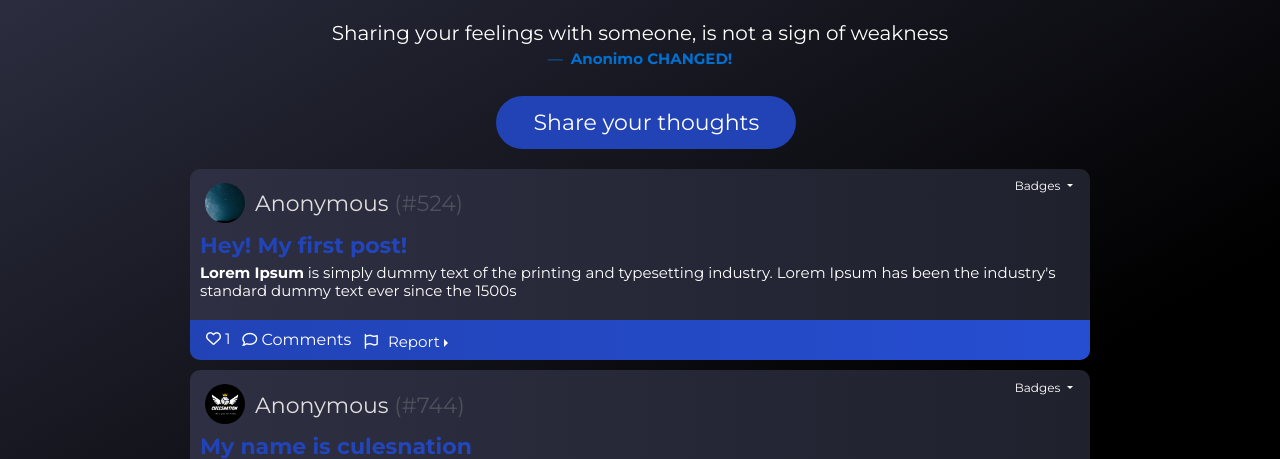
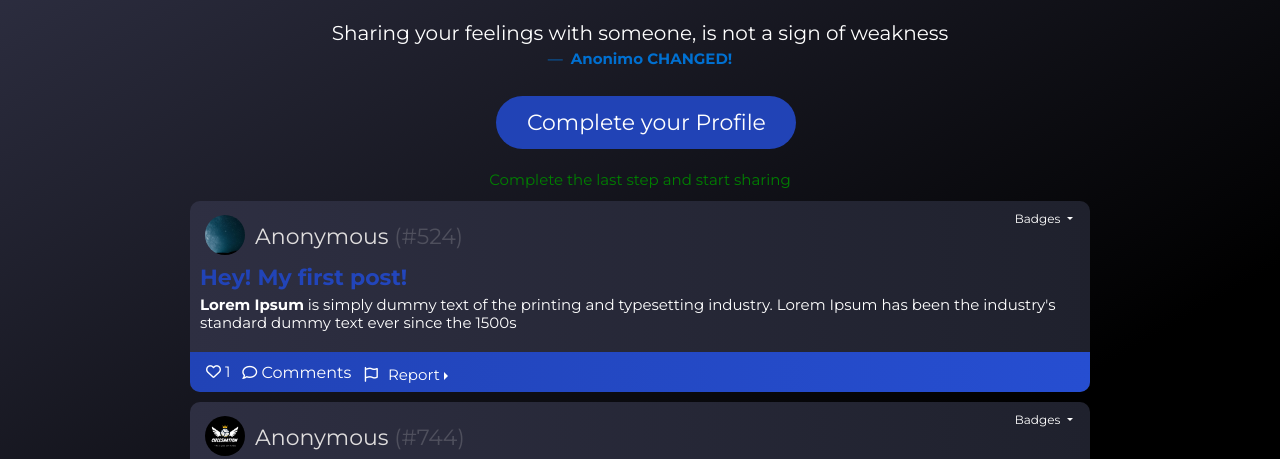
Before and after one commit to CodeFuseX/Anonimo-ML, a Django app: page /anonym in a window 1280 px wide. Shown: the part 57-516 px from the top of the page. Run offline with Django 3.2, Linux system fonts and the light colour scheme; a user stored in the database is signed in; data comes from the database, SQL or seed files in the repository; both versions use the stored data as it was after the commit; data that the repository does not hold is empty; some libraries are stand-ins or nearby versions.

Commit message:
Notify user to complete profile

```diff
--- a/blogapp/views.py
+++ b/blogapp/views.py
@@ -8,7 +8,7 @@ from blogapp.templatetags import extras
 from django.contrib.auth.decorators import login_required
 from home.models import Bank
 from django.contrib.auth.models import User,auth
-import random
+
 # Create your views here.
 
 
@@ -17,6 +17,7 @@ def anonymhome(request):
 
     friend_count = len(FriendRequest.objects.filter(to_user = request.user))
     allfollowers = FollowersCount.objects.all().filter(user = request.user)
+
     allPosts = Post.objects.all()
     friendlist = []
     for follower in allfollowers:
@@ -31,11 +32,16 @@ def anonymhome(request):
     if request.user.is_authenticated:
         acc_bal = Bank.objects.get(profile_user=request.user)
         account_bal = acc_bal.account_bal
+        userProfileCheck = editProfile.objects.filter(profile_user = request.user)
+        if len(userProfileCheck) == 0:
+            profileCheck = False
+        else:
+            profileCheck = True
 
-        context = {'allPosts': allPosts, 'allProfiles':allProfiles, 'allBadges':allBadges,'friend_count':friend_count, 'account_bal':account_bal,'allfollowers':allfollowers,'friendlist':friendlist}
+        context = {'allPosts': allPosts, 'allProfiles':allProfiles, 'allBadges':allBadges,'friend_count':friend_count, 'account_bal':account_bal,'allfollowers':allfollowers,'friendlist':friendlist,'profileCheck':profileCheck}
         return render(request, 'anonym.html', context)
     else:
-        context = {'allPosts': allPosts, 'allProfiles':allProfiles, 'allBadges':allBadges,'friend_count':friend_count,}
+        context = {'allPosts': allPosts, 'allProfiles':allProfiles, 'allBadges':allBadges,'friend_count':friend_count}
         return render(request, 'anonym.html', context)
 
 
--- a/static/css/anonym.css
+++ b/static/css/anonym.css
@@ -154,7 +154,10 @@ margin-top: 0.25rem;
   font-weight: 500;
 }
 
-
+.profileCheckText{
+  color: green;
+  font-size: 1.5rem;
+}
 
 
 @media(max-width:998px){
--- a/templates/anonym.html
+++ b/templates/anonym.html
@@ -23,8 +23,11 @@
   </figure>
 </center>
 <br>
-{% if user.is_authenticated %}
+{% if user.is_authenticated and profileCheck == True %}
 <center><button class="share" onclick="location.href='/post'" style="margin-left: 1%; color: white;"><span>Share your thoughts </span></a></button></center>
+{% elif user.is_authenticated and profileCheck == False %}
+<center><button class="share" onclick="location.href='/complete'" style="margin-left: 1%; color: white;"><span>Complete your Profile</span></a></button></center>
+<center><p class="profileCheckText">Complete the last step and start sharing</p></center>
 {% else %}
 <center><button class="share" id="liveToastBtn" style="margin-left: 1%; color: white;"><span>Share your thoughts </span></a></button></center>
 <br><br>
```
Also changed, not shown: db.sqlite3, images/profile/20220129120607Screenshot_34.png (added).
